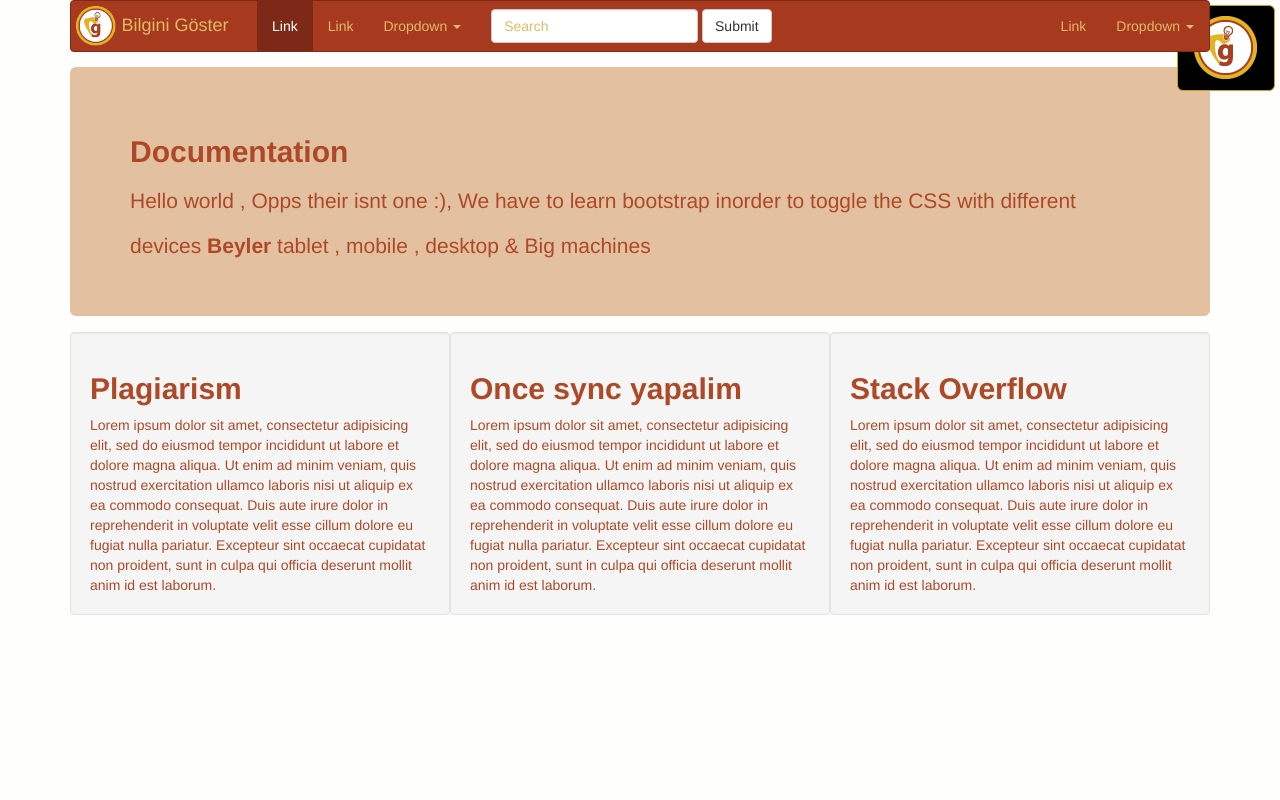
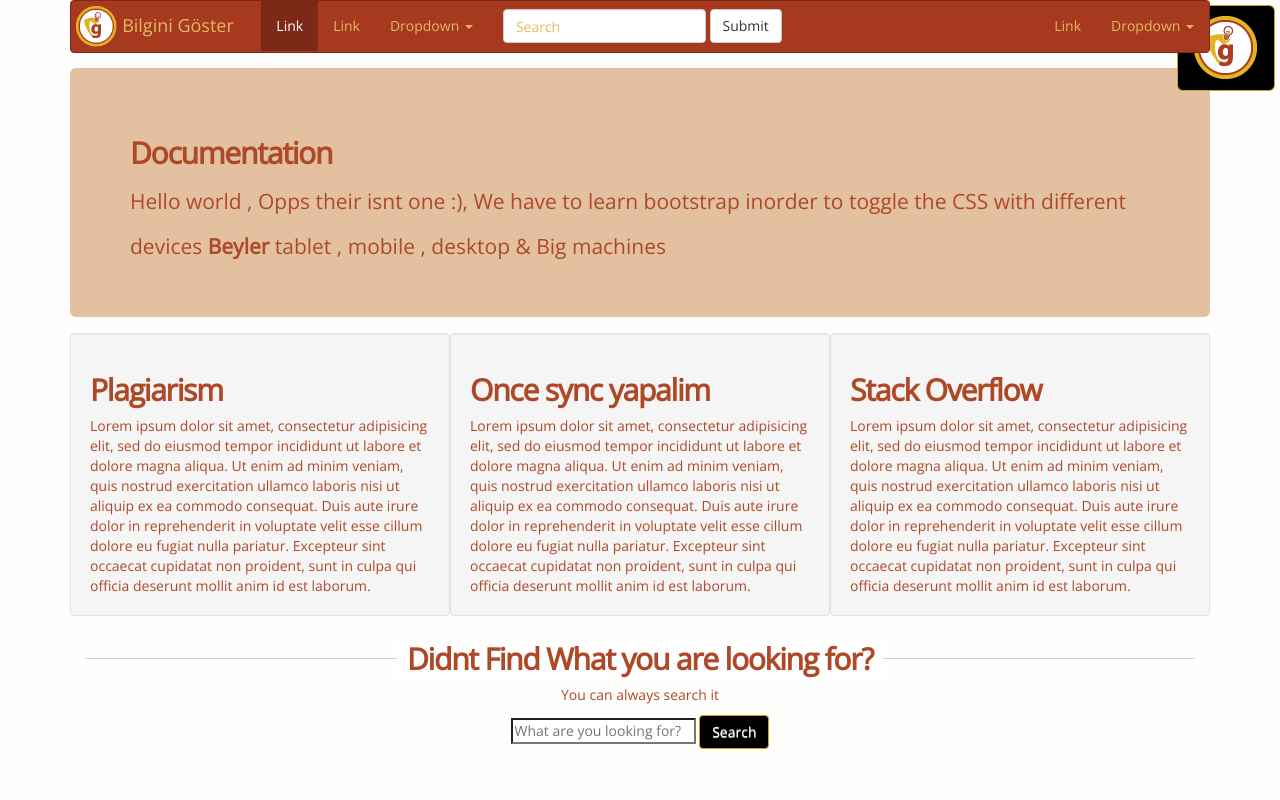
Before and after one commit to fadsel/Bilgini_Goster, a PHP site: page / in a window 1280 px wide. Run offline with PHP 8.4, Linux system fonts and the light colour scheme.

Commit message:
Changed Fonts to Open sans from Google
Added Search button :) at the buttom of the page ;)

```diff
--- a/css/custom.css
+++ b/css/custom.css
@@ -60,3 +60,29 @@ fieldset[disabled] .btn-bilgini.active {
 #startHere{
     margin-top:-5px;
 }
+
+.title {
+    text-align: center;
+    margin-bottom: 20px;
+    text-shadow: 0 1px 0 rgba(255, 255, 255, 0.75);
+}
+
+.title b {
+    font-weight: 900;
+    background: #ffffff;
+    display: inline-block;
+    padding: 0 10px;
+
+}
+
+.title h1, .title h2, .title h3 {
+    background: transparent url(../img/title.png) repeat-x 50% 50%;
+}
+
+body{
+    font-family:  "Open Sans","museo-sans",sans-serif   ;
+}
+h2 {
+    font-family: "Open Sans","museo-sans", Arial, sans-serif;
+    letter-spacing: -0.04em;
+}
--- a/index.php
+++ b/index.php
@@ -10,5 +10,16 @@
         <div class="well col-lg-4" ><h2><b>Once sync yapalim</b></h2>Lorem ipsum dolor sit amet, consectetur adipisicing elit, sed do eiusmod tempor incididunt ut labore et dolore magna aliqua. Ut enim ad minim veniam, quis nostrud exercitation ullamco laboris nisi ut aliquip ex ea commodo consequat. Duis aute irure dolor in reprehenderit in voluptate velit esse cillum dolore eu fugiat nulla pariatur. Excepteur sint occaecat cupidatat non proident, sunt in culpa qui officia deserunt mollit anim id est laborum.</div>
         <div class="well col-lg-4" ><h2><b>Stack Overflow</b></h2>Lorem ipsum dolor sit amet, consectetur adipisicing elit, sed do eiusmod tempor incididunt ut labore et dolore magna aliqua. Ut enim ad minim veniam, quis nostrud exercitation ullamco laboris nisi ut aliquip ex ea commodo consequat. Duis aute irure dolor in reprehenderit in voluptate velit esse cillum dolore eu fugiat nulla pariatur. Excepteur sint occaecat cupidatat non proident, sunt in culpa qui officia deserunt mollit anim id est laborum.</div>
     </div>
+<div class="row">
+    <header class="col-lg-12 title">
+        <h2><b>Didnt Find What you are looking for?</b></h2>
+        <p>You can always search it</p>
+        <div class="search">
+            <input type="text" id="inputProjectSearch" placeholder="What are you looking for?" data-role="search-textbox" data-url="/index.php?search=" value="">
+            <a href="#" class="btn btn-bilgini" data-role="search-button">Search</a>
+        </div>
+    </header>
+
+</div>
 
 <?php include('usuals/footer.php'); ?>
--- a/usuals/header.php
+++ b/usuals/header.php
@@ -8,6 +8,7 @@
     <link href="css/bgo-bootstrap-min.css" rel="stylesheet">
     <link href="css/kituChaPembeni.css" rel="stylesheet">
     <link href="css/custom.css" rel="stylesheet">
+    <link href='http://fonts.googleapis.com/css?family=Open+Sans:300italic,400italic,400,300' rel='stylesheet' type='text/css'>
     <!-- HTML5 Shim and Respond.js IE8 support of HTML5 elements and media queries -->
     <!-- WARNING: Respond.js doesn't work if you view the page via file:// -->
     <!--[if lt IE 9]>
```
Also changed, not shown: img/title.png (added).
